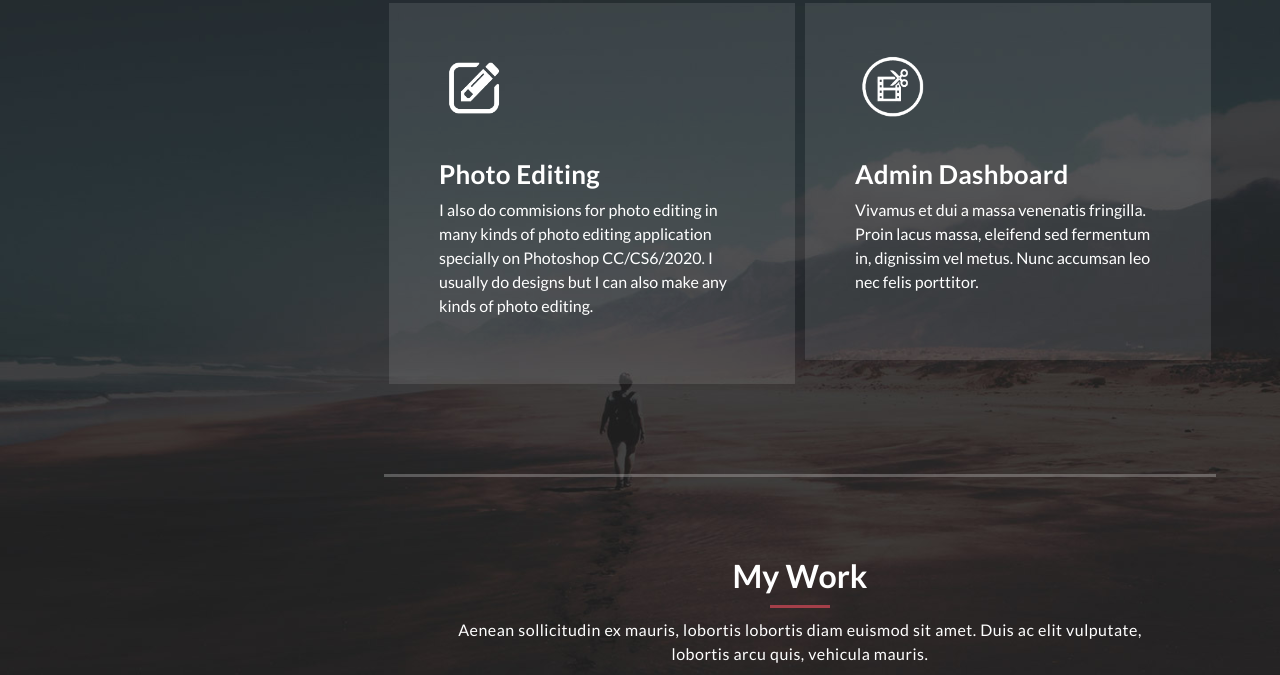
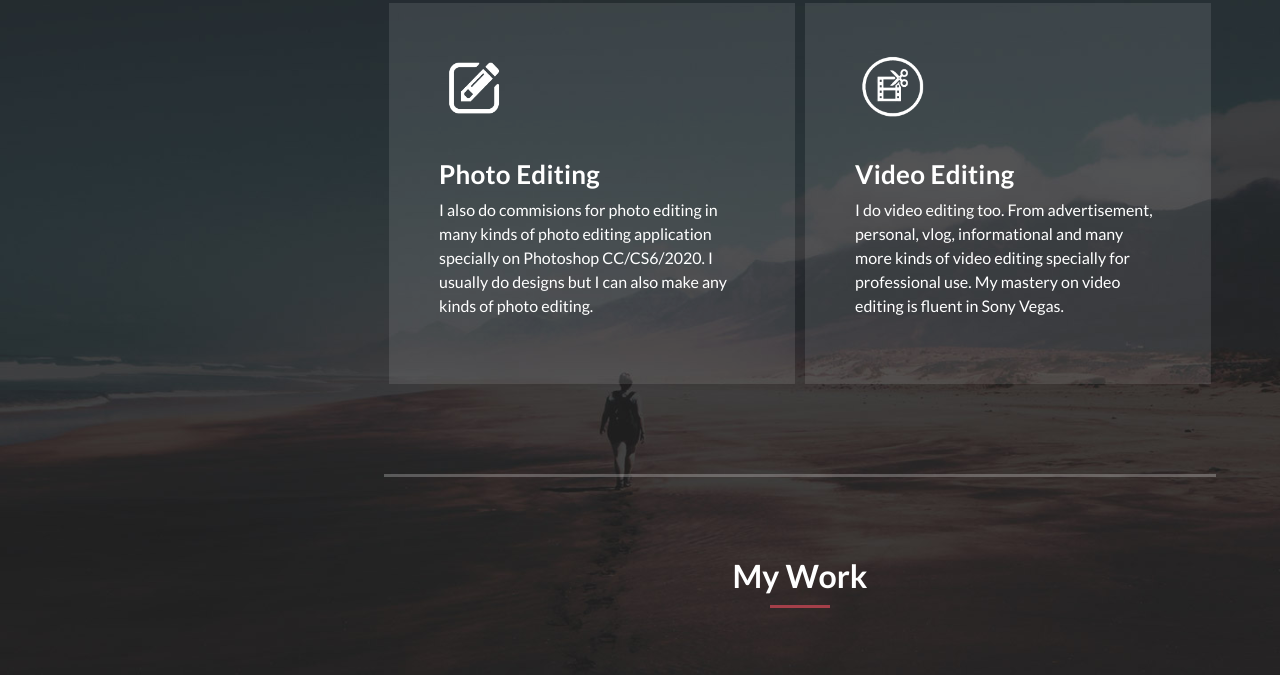
Before and after one commit to Marcvergs/MyPortfolio, a plain HTML site: page index.html in a window 1280 px wide. Shown: the part 1665-2340 px from the top of the page. Drawn offline with Linux system fonts and the light colour scheme.

Commit message:
Update index.html

```diff
--- a/index.html
+++ b/index.html
@@ -160,11 +160,9 @@ https://templatemo.com/tm-531-reflux
             <div class="col-md-6">
               <div class="service-item">
                 <div class="fourth-service-icon service-icon"></div>
-                <h4>Admin Dashboard</h4>
+                <h4>Video Editing</h4>
                 <p>
-                  Vivamus et dui a massa venenatis fringilla. Proin lacus massa,
-                  eleifend sed fermentum in, dignissim vel metus. Nunc accumsan
-                  leo nec felis porttitor.
+              	I do video editing too. From advertisement, personal, vlog, informational and many more kinds of video editing specially for professional use. My mastery on video editing is fluent in Sony Vegas.
                 </p>
               </div>
             </div>
@@ -177,11 +175,7 @@ https://templatemo.com/tm-531-reflux
           <div class="section-heading">
             <h2>My Work</h2>
             <div class="line-dec"></div>
-            <span
-              >Aenean sollicitudin ex mauris, lobortis lobortis diam euismod sit
-              amet. Duis ac elit vulputate, lobortis arcu quis, vehicula
-              mauris.</span
-            >
+
           </div>
           <div class="row">
             <div class="isotope-wrapper">
```
